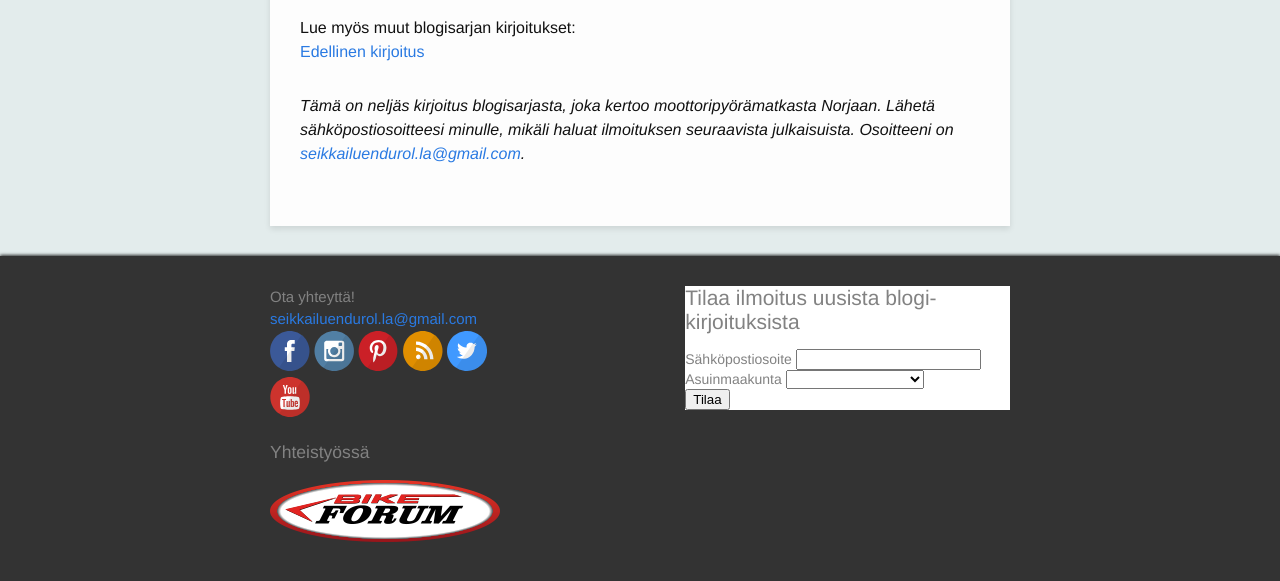
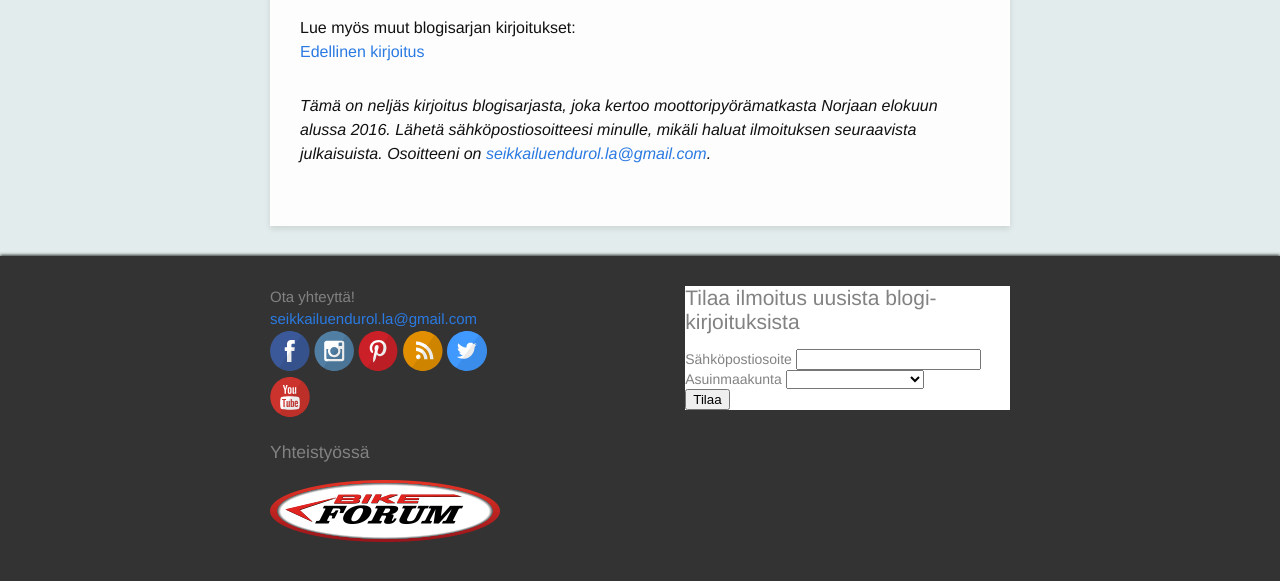
Before and after one commit to seikkailuendurolla/seikkailuendurolla.github.io, a Jekyll site: the page built from _posts/2020-02-29-matkaenduroilla-norjassa-tiistai.md, in a window 1280 px wide and 900 px high, scrolled down 2732 px, cut to the strip 298-879 px from the top of the window. Built offline with Jekyll 4.4.1, drawn with Linux system fonts in a browser that asks for light colours; some web fonts are replaced; comment, search, counter and statistics services are not loaded.

Commit message:
Ajankohta mukaan saatetekstiin

```diff
--- a/_posts/2020-02-29-matkaenduroilla-norjassa-tiistai.md
+++ b/_posts/2020-02-29-matkaenduroilla-norjassa-tiistai.md
@@ -112,7 +112,7 @@ style="float: left;">Edellinen kirjoitus</a>
 <div style="clear:both" />
 <i>
 Tämä on neljäs kirjoitus blogisarjasta, joka kertoo
-moottoripyörämatkasta Norjaan. Lähetä sähköpostiosoitteesi minulle,
+moottoripyörämatkasta Norjaan elokuun alussa 2016. Lähetä sähköpostiosoitteesi minulle,
 mikäli haluat ilmoituksen seuraavista julkaisuista. Osoitteeni on <a
 href="mailto:{{ site.email }}">{{ site.email }}</a>.
 </i>
```
Also changed, not shown: _posts/2017-02-11-matkaenduroilla-norjassa-valmistautuminen.md (+1 -1 lines), _posts/2017-03-01-matkaenduroilla-norjassa-sunnuntai.md (+1 -1 lines), _posts/2017-06-06-matkaenduroilla-norjassa-maanantai.md (+1 -1 lines).
